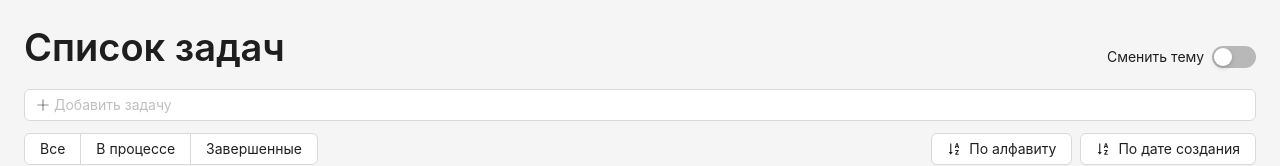
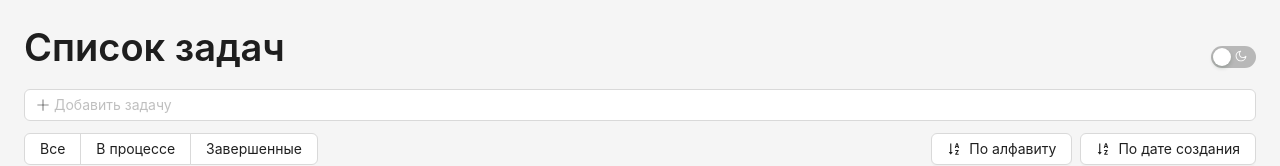
Before and after one commit to Us-Valeria/todolist-v2, a React (Vite) app in the folder front/: page / in a window 1280 px wide. Shown: the top 166 px of the page. Built offline with nearby package versions, Linux system fonts and the light colour scheme; no server answers.

Commit message:
change switch

```diff
--- a/front/src/App.tsx
+++ b/front/src/App.tsx
@@ -1,17 +1,10 @@
 import type { GlobalToken } from 'antd';
-import {
-  Flex,
-  Layout,
-  theme,
-  Typography,
-  ConfigProvider,
-  Switch,
-  Space,
-} from 'antd';
+import { Flex, Layout, theme, Typography, ConfigProvider, Switch } from 'antd';
 import 'antd/dist/reset.css';
 import { css } from '@emotion/react';
 import dayjs from 'dayjs';
 import { useDispatch, useSelector } from 'react-redux';
+import { MoonOutlined, SunOutlined } from '@ant-design/icons';
 import AddTask from './features/Tasks/AddTask';
 import TaskList from './features/Tasks/TaskList';
 import FilterTaskList from './features/Filter';
@@ -21,7 +14,7 @@ import { selectTheme, setTheme } from './features/theme/themeSlice';
 dayjs.locale('ru');
 
 const { Content } = Layout;
-const { Title, Text } = Typography;
+const { Title } = Typography;
 
 const styles = (token: GlobalToken) => ({
   page: css`
@@ -48,15 +41,14 @@ function App() {
         <Content css={styles(token).body}>
           <Flex justify="space-between" align="center">
             <Title>Список задач</Title>
-            <Space>
-              <Text>Сменить тему</Text>
             <Switch
               value={isDark}
+              checkedChildren={<SunOutlined />}
+              unCheckedChildren={<MoonOutlined />}
               onChange={() => {
                 dispatch(setTheme());
               }}
             />
-            </Space>
           </Flex>
           <AddTask />
           <Flex justify="space-between">
```
Lines whose indentation alone changed are shown as unchanged.
